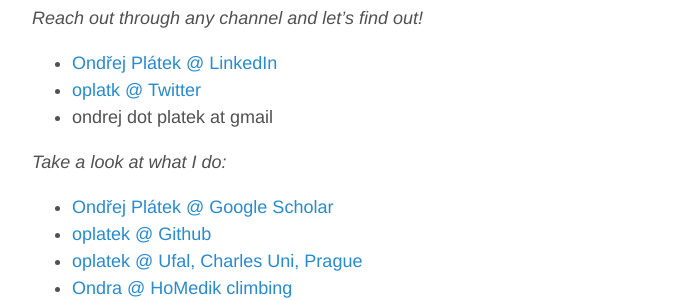
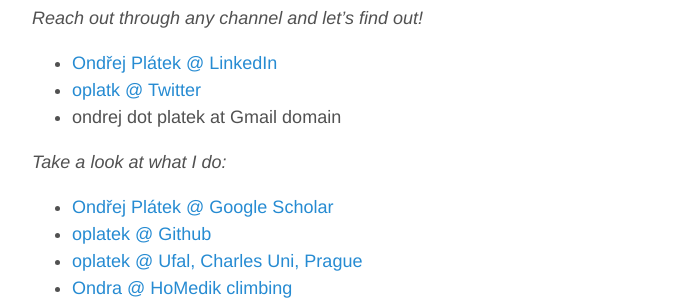
Before and after one commit to oplatek/oplatek.github.io, a Jekyll site: the page built from index.md, in a window 1280 px wide and 900 px high. Shown: the part 327-627 px from the top of the window, without its empty margins (293-986 px from the left). Built offline with Jekyll 4.4.1, drawn with Linux system fonts in a browser that asks for light colours.

Commit message:
gmail domain

```diff
--- a/index.md
+++ b/index.md
@@ -11,7 +11,7 @@
 
 * [Ondřej Plátek @ LinkedIn](https://cz.linkedin.com/in/ondrejplatek)
 * [oplatk @ Twitter](https://twitter.com/oplatk)
-* ondrej dot platek at gmail
+* ondrej dot platek at Gmail domain
 
 _Take a look at what I do:_
 * [Ondřej Plátek @ Google Scholar](https://scholar.google.com/citations?user=3rA1o9YAAAAJ&hl=en)
```
